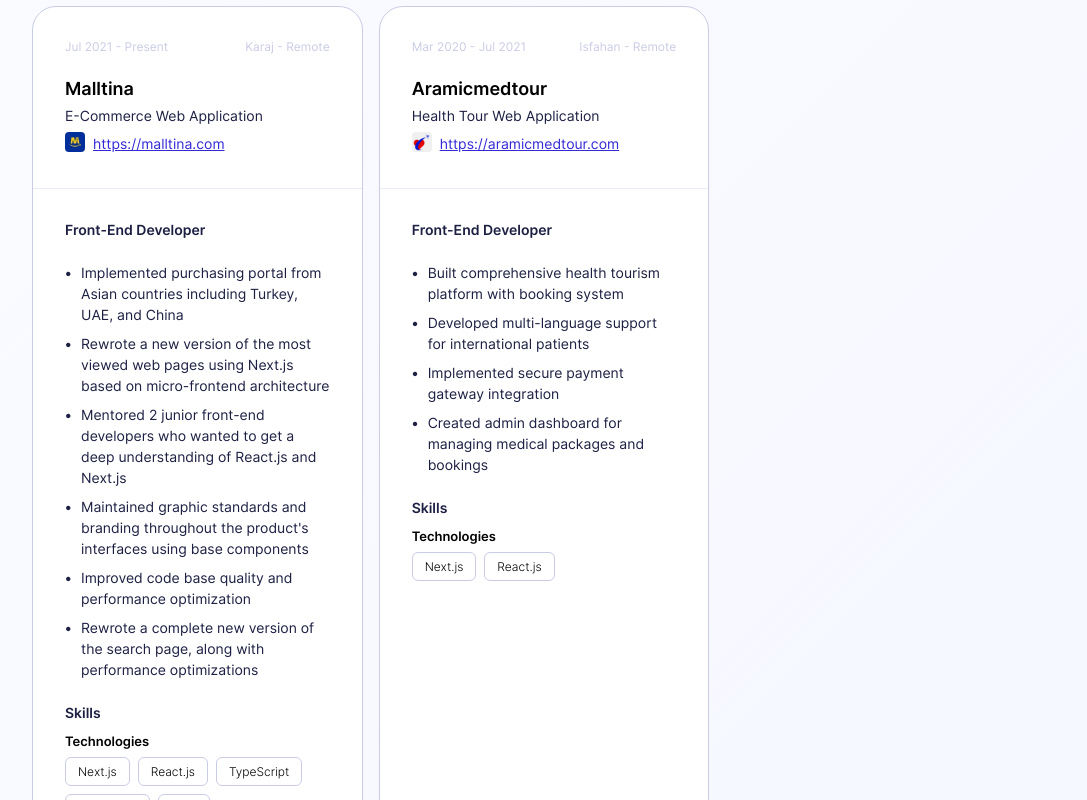
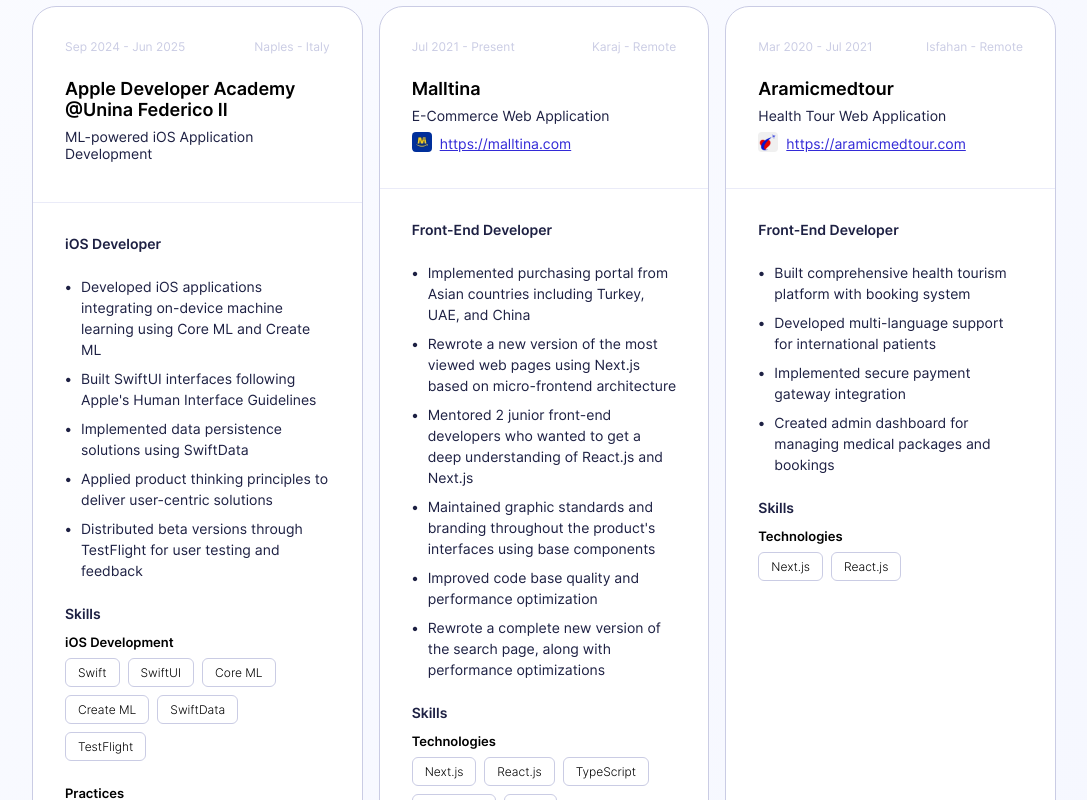
Before and after one commit to aliknot/resume, a Next.js app: page / in a window 1280 px wide. Shown: the part 2280-3080 px from the top of the page, without its empty margins (96-1183 px from the left). Built offline with nearby package versions, Linux system fonts and the light colour scheme.

Commit message:
Added apple developer academy

```diff
--- a/src/data/resume-data.ts
+++ b/src/data/resume-data.ts
@@ -108,6 +108,35 @@
 	works: {
 		items: [
 			{
+				title: "Apple Developer Academy @Unina Federico II",
+				description: "ML-powered iOS Application Development",
+				date: {
+					start: "Sep 2024",
+					finish: "Jun 2025"
+				},
+				location: "Naples",
+				type: "Italy",
+				jobTitle: "iOS Developer",
+				icon: "/assets/images/works/apple-academy.png",
+				bulletPoints: [
+					"Developed iOS applications integrating on-device machine learning using Core ML and Create ML",
+					"Built SwiftUI interfaces following Apple's Human Interface Guidelines",
+					"Implemented data persistence solutions using SwiftData",
+					"Applied product thinking principles to deliver user-centric solutions",
+					"Distributed beta versions through TestFlight for user testing and feedback"
+				],
+				skills: [
+					{
+						title: "iOS Development",
+						items: ["Swift", "SwiftUI", "Core ML", "Create ML", "SwiftData", "TestFlight"]
+					},
+					{
+						title: "Practices",
+						items: ["Product Thinking", "On-Device ML", "Beta Testing"]
+					}
+				]
+			},
+			{
 				title: "Malltina",
 				description: "E-Commerce Web Application",
 				date: {
@@ -172,7 +201,11 @@
 		},
 		{
 			title: "Software Development",
-			items: ["JavaScript", "TypeScript", "React.js", "Next.js", "Node.js", "HTML", "CSS", "Sass", "Git", "GitHub", "RESTful APIs", "Micro-frontend Architecture", "Responsive Design", "Performance Optimization", "PHP", "MySQL", "jQuery", "Web Development", "Front-End Development"]
+			items: ["JavaScript", "TypeScript", "React.js", "Next.js", "Node.js", "HTML", "CSS", "Sass", "Tailwind CSS", "Git", "GitHub", "RESTful APIs", "Redux", "Zustand", "React Query", "SWR", "Styled Components", "Emotion", "Responsive Web Design", "Micro-frontend Architecture", "Performance Optimization", "PHP", "MySQL", "jQuery", "Web Development", "Front-End Development", "Swift", "SwiftUI", "Core ML", "Create ML", "SwiftData", "TestFlight", "iOS Development", "Mobile Development"]
+		},
+		{
+			title: "Methodologies & Tools",
+			items: ["Agile", "Scrum", "Jira", "Product Thinking", "Code Quality", "Mentoring"]
 		},
 		{
 			title: "Soft Skills",
```
